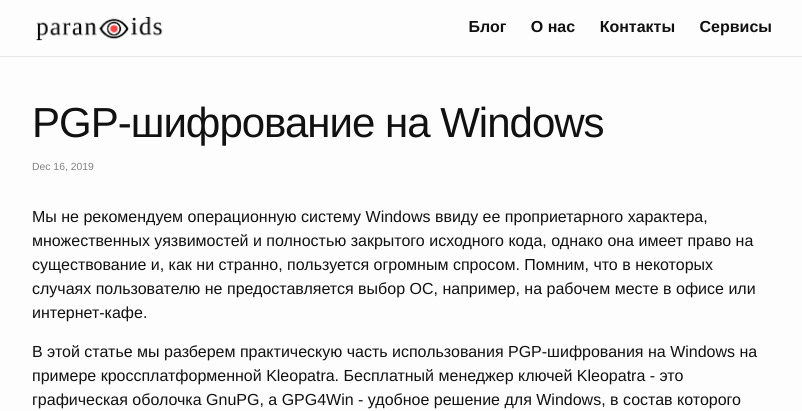
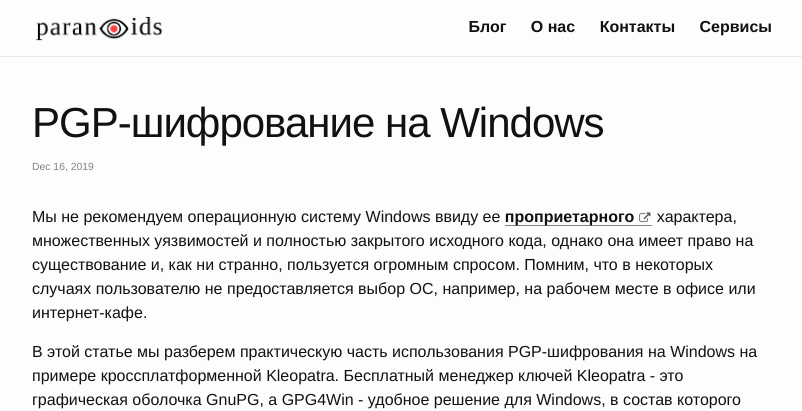
Before and after one commit to 2b7E1n6D0e5R7/2b7E1n6D0e5R7.github.io, a Jekyll site: the page built from _posts/2019-12-16-pgp-encryption-windows.md, in a window 1280 px wide and 900 px high. Shown: the top 411 px of the window, without its empty margins (238-1040 px from the left). Built offline with Jekyll 4.4.1, drawn with Linux system fonts in a browser that asks for light colours.

Commit message:
Update 2019-12-16-pgp-encryption-windows.md

```diff
--- a/_posts/2019-12-16-pgp-encryption-windows.md
+++ b/_posts/2019-12-16-pgp-encryption-windows.md
@@ -4,7 +4,7 @@
 tags: шифрование PGP/GPG
 ---
 
-Мы не рекомендуем операционную систему Windows ввиду ее проприетарного характера, множественных уязвимостей и полностью закрытого исходного кода, однако она имеет право на существование и, как ни странно, пользуется огромным спросом.
+Мы не рекомендуем операционную систему Windows ввиду ее [проприетарного<i class="fa fa-external-link"></i>]({{site.baseurl}}/wiki/proprietary "определение слова «проприетарный»"){:target="_blank"} характера, множественных уязвимостей и полностью закрытого исходного кода, однако она имеет право на существование и, как ни странно, пользуется огромным спросом.
 Помним, что в некоторых случаях пользователю не предоставляется выбор ОС, например, на рабочем месте в офисе или интернет-кафе.
 
 В этой статье мы разберем практическую часть использования PGP-шифрования на Windows на примере кроссплатформенной Kleopatra.  Бесплатный менеджер ключей Kleopatra - это графическая оболочка GnuPG, а GPG4Win - удобное решение для Windows, в состав которого входит и упомянутый продукт. Если вы не имеете общего представления о PGP-шифровании, можете ознакомиться с вводной [статьей<i class="fa fa-external-link"></i>]({{site.baseurl}}/what-is-gpg-pgp-encryption "Что такое PGP/GPG-шифрование?"){:target="_blank"} по этой теме.
```
